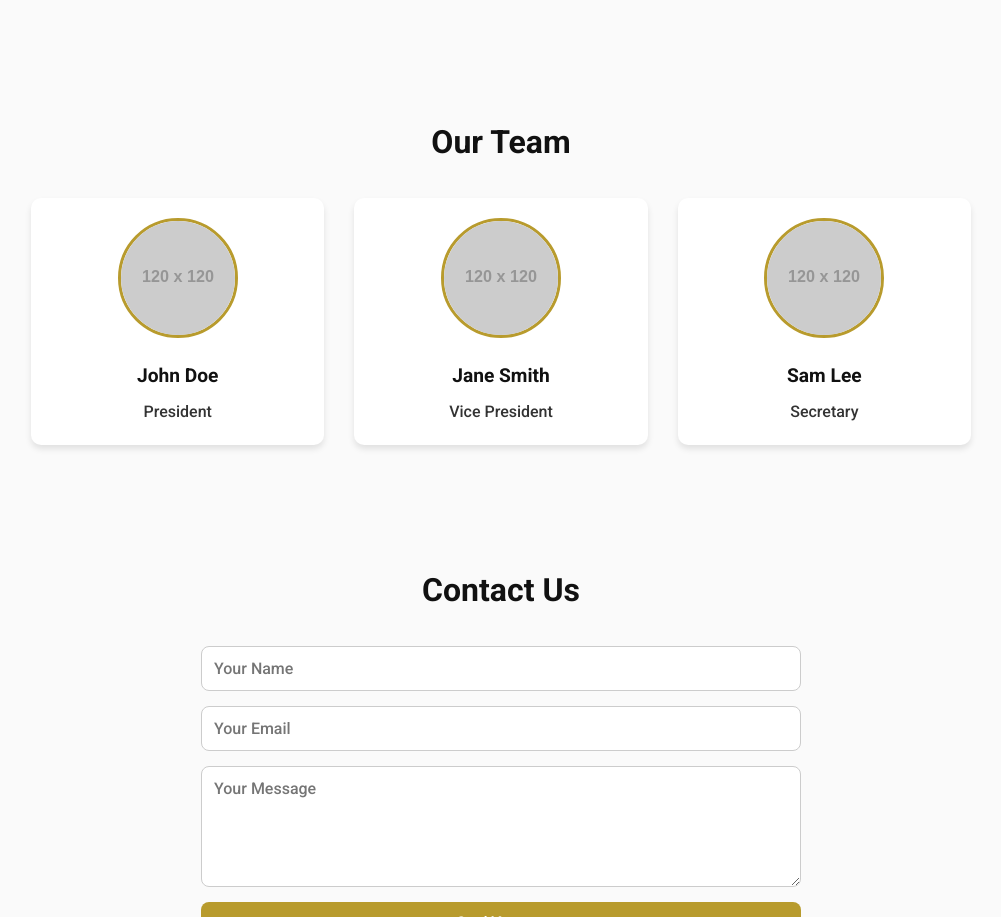
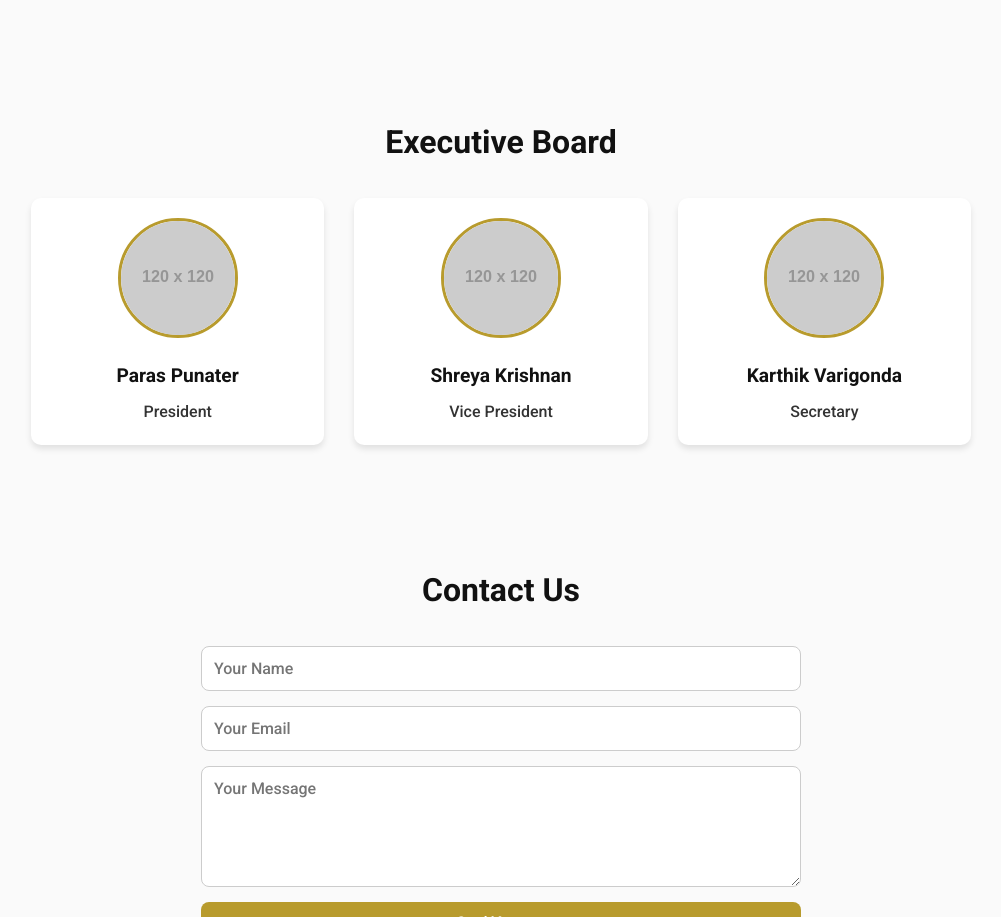
Before and after one commit to purdue-bioinformatics/purdue-bioinformatics.github.io, a plain HTML site: page index.html in a window 1280 px wide. Shown: the part 946-1863 px from the top of the page, without its empty margins (139-1140 px from the left). Drawn offline with Linux system fonts and the light colour scheme; placeholder pictures from the web are drawn by us.

Commit message:
Update index.html

```diff
--- a/index.html
+++ b/index.html
@@ -261,21 +261,21 @@
   </section>
 
   <section id="team" class="team">
-    <h2>Our Team</h2>
+    <h2>Executive Board</h2>
     <div class="team-grid">
       <div class="member">
         <img src="https://via.placeholder.com/120" alt="Team Member">
-        <h3>John Doe</h3>
+        <h3>Paras Punater</h3>
         <p>President</p>
       </div>
       <div class="member">
         <img src="https://via.placeholder.com/120" alt="Team Member">
-        <h3>Jane Smith</h3>
+        <h3>Shreya Krishnan</h3>
         <p>Vice President</p>
       </div>
       <div class="member">
         <img src="https://via.placeholder.com/120" alt="Team Member">
-        <h3>Sam Lee</h3>
+        <h3>Karthik Varigonda</h3>
         <p>Secretary</p>
       </div>
     </div>
```
